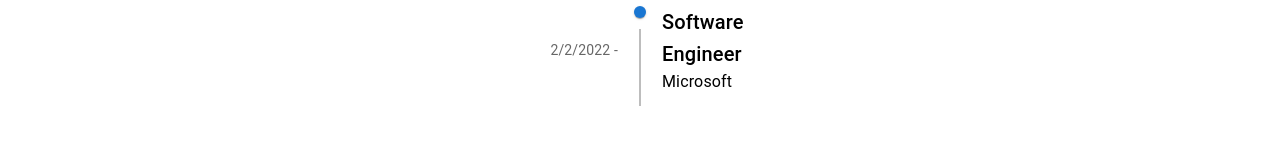
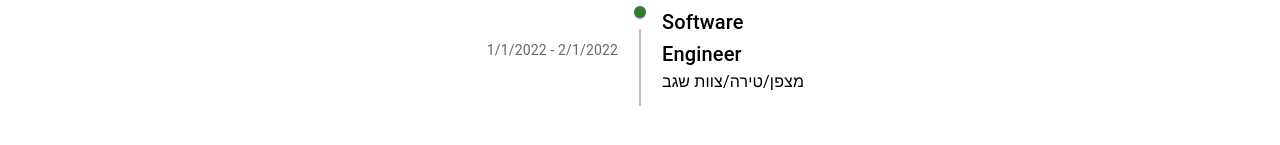
Before and after one commit to pargiyot/miluinkedin, a React (Create React App) app in the folder client/: page /profile in a window 1280 px wide. Shown: the part 447-592 px from the top of the page. Built offline with nearby package versions, Linux system fonts and the light colour scheme.

Commit message:
add tooltip

```diff
--- a/client/src/assets/mocks/EXPERIENCE.json
+++ b/client/src/assets/mocks/EXPERIENCE.json
@@ -3,7 +3,7 @@
         "id": 1,
         "personId": 1,
         "startDate": "2/2/2022",
-        "endDate": "20/2/2022",
+        "endDate": null,
         "organization": "Microsoft",
         "role": "software engineer",
         "isMiluim": false,
@@ -13,11 +13,12 @@
     {
         "id": 2,
         "personId": 1,
-        "startDate": "2/2/2022",
-        "endDate": null,
-        "organization": "Microsoft",
+        "startDate": "1/1/2022",
+        "endDate": "2/1/2022",
+        "organization": "מצפן/טירה/צוות שגב",
         "role": "software engineer",
-        "rate": null,
-        "comment": null
+        "isMiluim": true,
+        "rate": 5,
+        "comment": "מפתח תשתית דיווח מבצעי"
     }
 ]
--- a/client/src/components/Profile/Timeline/index.jsx
+++ b/client/src/components/Profile/Timeline/index.jsx
@@ -6,6 +6,7 @@ import TimelineContent from '@mui/lab/TimelineContent';
 import TimelineDot from '@mui/lab/TimelineDot';
 import Typography from '@mui/material/Typography';
 import TimelineOppositeContent from '@mui/lab/TimelineOppositeContent';
+import Tooltip from "@mui/material/Tooltip";
 
 export default ({experienceArray}) => {
 
@@ -24,12 +25,15 @@ export default ({experienceArray}) => {
           <TimelineDot color={isMiluim ? "success" : "primary"} />
           <TimelineConnector />
         </TimelineSeparator>
+        <Tooltip
+          title={isMiluim ? `${rate} starts, ${comment}`: ""}>
           <TimelineContent sx={{ py: '12px', px: 2 }}>
             <Typography variant="h6" component="span">
               {role}
             </Typography>
             <Typography>{organization}</Typography>
           </TimelineContent>
+        </Tooltip>
       </TimelineItem>
     )
   }
```
Lines whose indentation alone changed are shown as unchanged.
